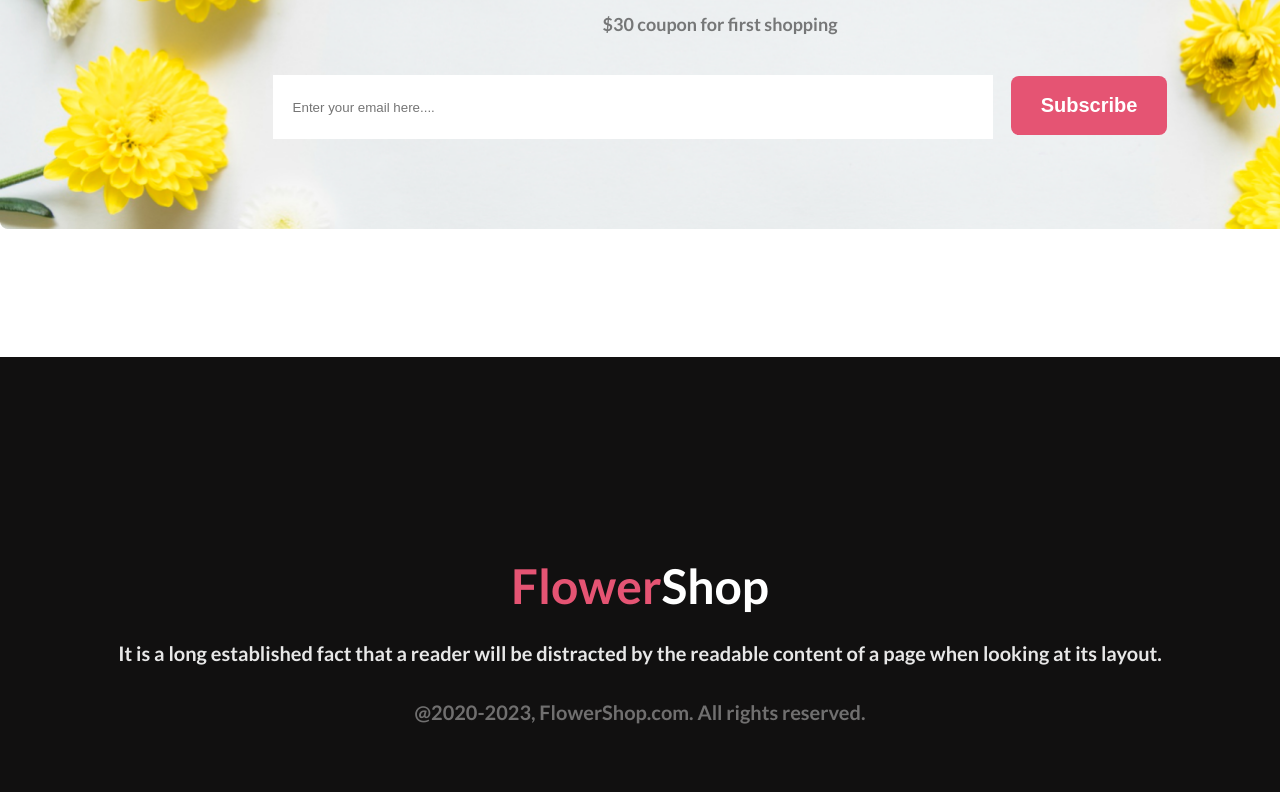
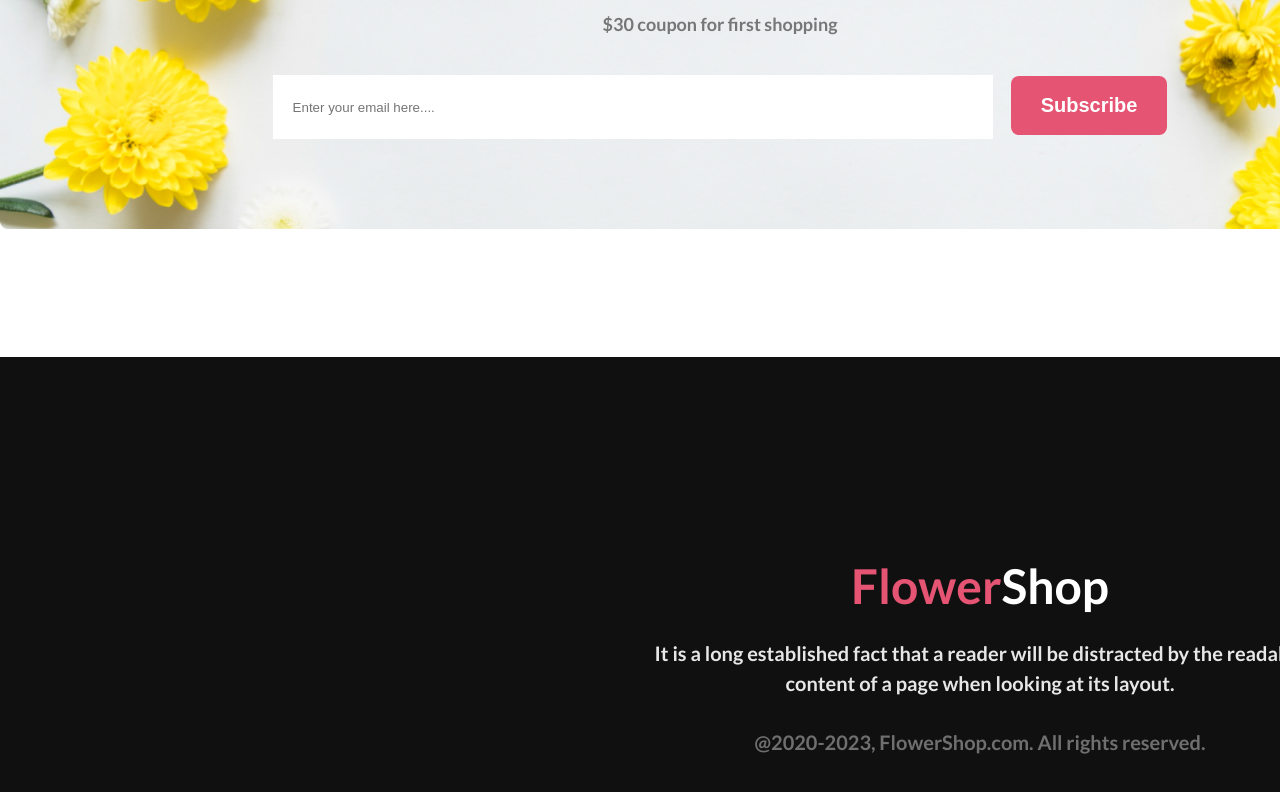
Before and after one commit to Rabbi-Hossain/MY-FIRST-ASSIGNMENT, a plain HTML site: page index.html in a window 1280 px wide. Shown: the part 4053-4845 px from the top of the page. Drawn offline with Linux system fonts and the light colour scheme.

Commit message:
finished the project

```diff
--- a/style.css
+++ b/style.css
@@ -291,7 +291,8 @@ body {
 }
 .footer-container{
     padding-top: 200px;
-    /* padding-left: 630px; */
+    width: 700px;
+    padding-left: 630px;
 }
 .footer-title-logo {
     color: #E55473;
```
